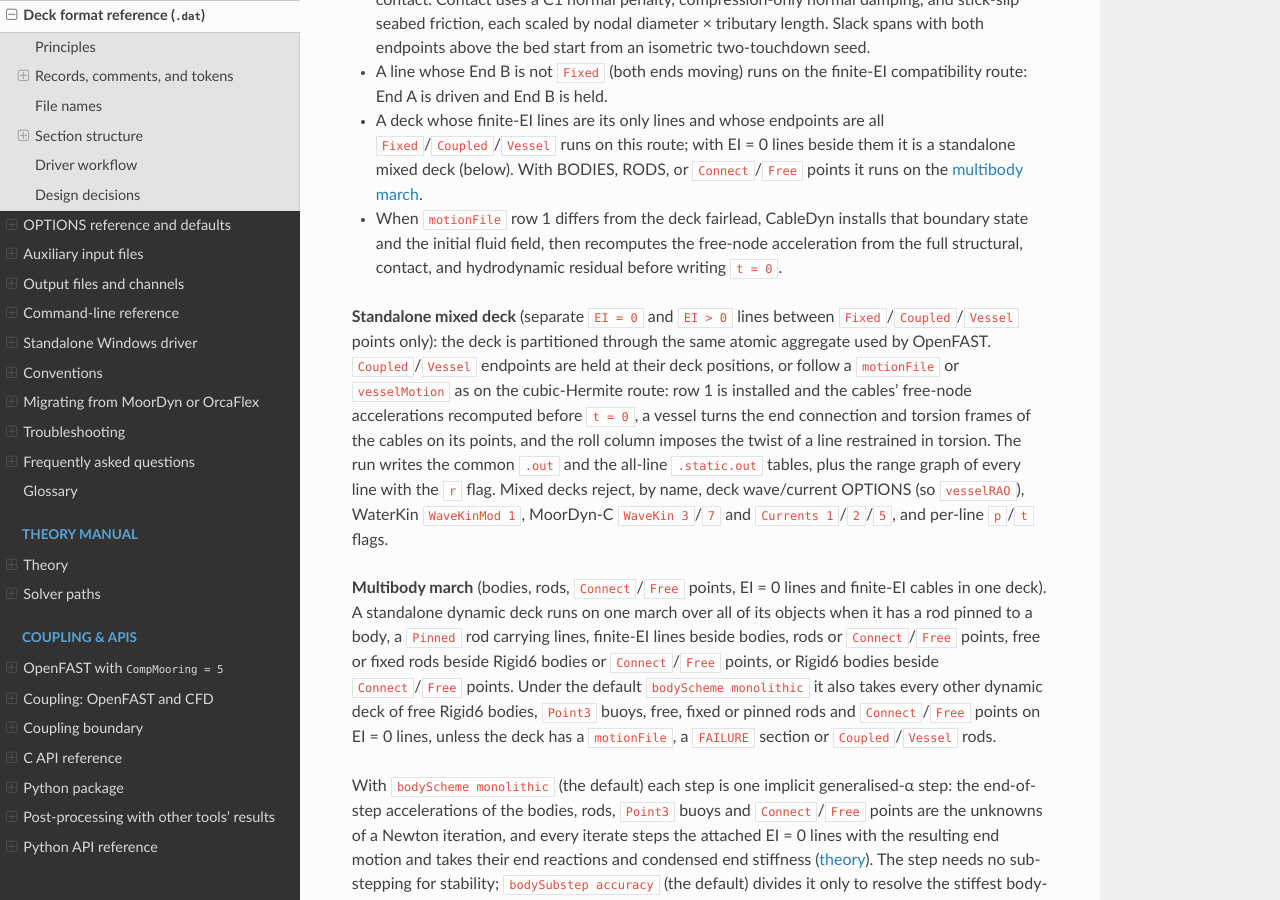
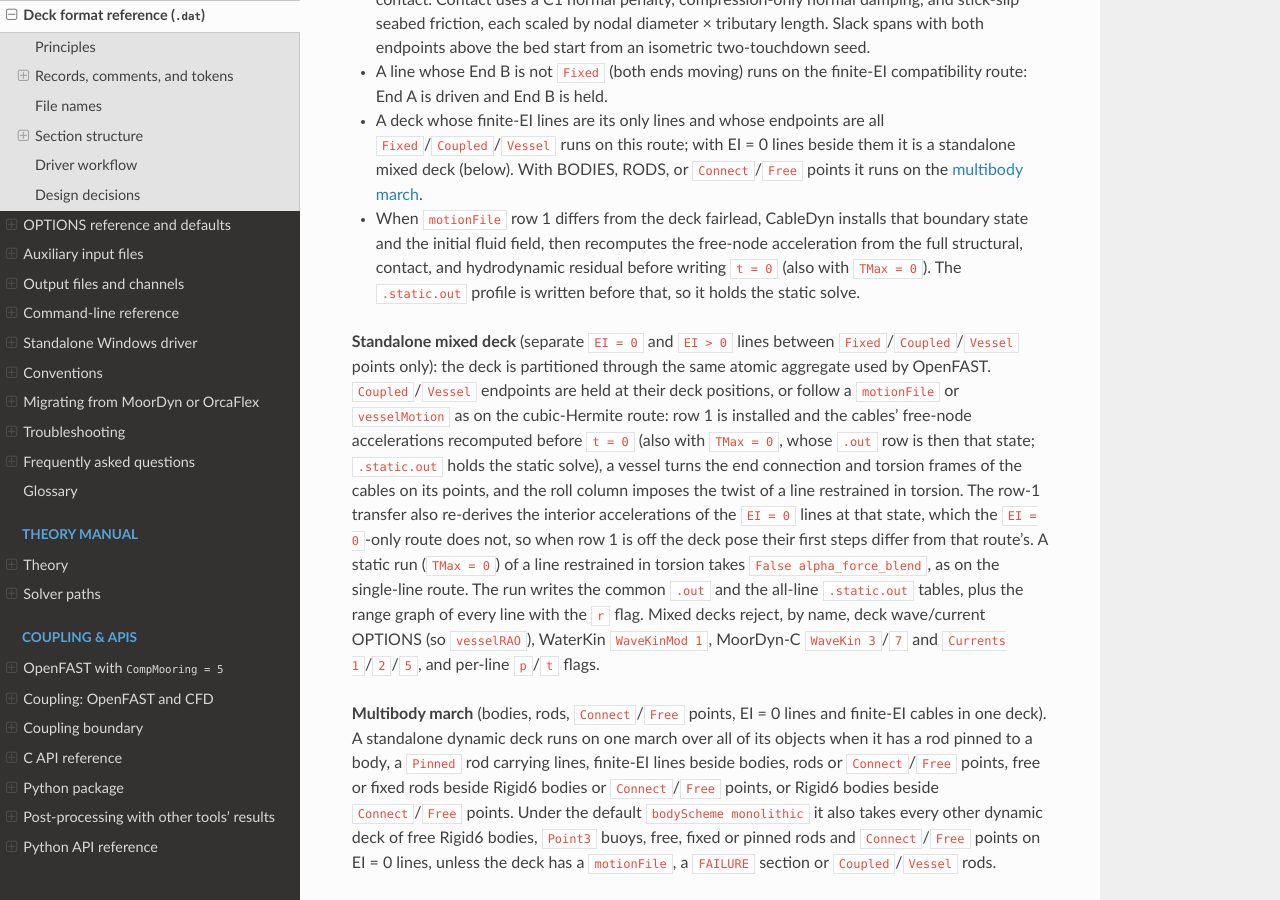
Before and after one commit to SMI-Lab-Inha/CableDyn, a Sphinx documentation site: the page built from doc/driver_format.md, in a window 1280 px wide and 900 px high, scrolled down 8013 px. Built offline with Sphinx 7.4.7 and the Read the Docs theme 3.1.0, drawn with Linux system fonts in a browser that asks for light colours.

Commit message:
fix(torsion): static mixed runs, row 1 at TMax = 0, static profile before the install
Review fixes for the prescribed motion and torsion on the standalone mixed
deck:
- a static mixed run (TMax = 0) of a line restrained in torsion takes
  False alpha_force_blend, as the single-line route and the Python reader
  do: CD_Init_Deck_Aggregate / CD_AGG_Init_From_Deck take static_run (the
  driver passes nstep == 0); a dynamic run still stops with the
  "torsion in a dynamic run" message;
- with TMax = 0 the mixed route installs motion row 1 as the single-line
  routes do (the t = 0 row is that state);
- both finite-EI routes write .static.out before the row-1 install, so the
  file holds the static solve. A single-line deck whose row 1 is off the
  deck fairlead changes .static.out only (2 cm offset: fairlead x 0.02 ->
  0 m, tension 3.5 MN -> 29 kN); all 53 example decks are bit-identical;
- docs: the EI = 0 lines of a mixed deck re-derive their interior
  accelerations on the row-1 transfer, which the EI = 0-only route does
  not (documented, that route unchanged); index and openfast wording; the
  agreement figures hold for motions from rest (a start with a jump in
  velocity differs by several percent of the range).

test_mixed_route_torsion gates 5 and 6:
- TMax = 0, row 1 2 cm off the fairlead: both routes write the same t = 0
  row (difference 0 at the printed digits; FairTen 3.5 MN, the installed
  row) and a .static.out with the fairlead at x = 0;
- a static mixed deck with torsion and False alpha_force_blend runs
  (torque error 3.4e-6 N m against GJ Phi/L); the same deck with
  TMax = 1 stops by name.
On the previous commit gate 5 fails (the mixed t = 0 row is the static
state, the single-line .static.out shows x = 0.02) and gate 6 fails (the
static deck is refused). The Python parity test accepts the static deck.

test_native_model: collect garbage before counting the constructor's
close calls, so a model of an earlier test finalised by the collector is
not counted (the suite's allocation pattern made it fail in a full run).

Signed-off-by: Jae Hoon Seo <jaehoon.seo@inha.ac.kr>

```diff
--- a/doc/driver_format.md
+++ b/doc/driver_format.md
@@ -334,14 +334,20 @@
   [multibody march](#multibody-march).
 - When `motionFile` row 1 differs from the deck fairlead, CableDyn installs that boundary state
   and the initial fluid field, then recomputes the free-node acceleration from the full
-  structural, contact, and hydrodynamic residual before writing `t = 0`.
+  structural, contact, and hydrodynamic residual before writing `t = 0` (also with `TMax = 0`).
+  The `.static.out` profile is written before that, so it holds the static solve.
 
 **Standalone mixed deck** (separate `EI = 0` and `EI > 0` lines between `Fixed`/`Coupled`/`Vessel`
 points only): the deck is partitioned through the same atomic aggregate used by OpenFAST.
 `Coupled`/`Vessel` endpoints are held at their deck positions, or follow a `motionFile` or
 `vesselMotion` as on the cubic-Hermite route: row 1 is installed and the cables' free-node
-accelerations recomputed before `t = 0`, a vessel turns the end connection and torsion frames of
-the cables on its points, and the roll column imposes the twist of a line restrained in torsion.
+accelerations recomputed before `t = 0` (also with `TMax = 0`, whose `.out` row is then that
+state; `.static.out` holds the static solve), a vessel turns the end connection and torsion
+frames of the cables on its points, and the roll column imposes the twist of a line restrained
+in torsion. The row-1 transfer also re-derives the interior accelerations of the `EI = 0` lines
+at that state, which the `EI = 0`-only route does not, so when row 1 is off the deck pose their
+first steps differ from that route's. A static run (`TMax = 0`) of a line restrained in torsion
+takes `False alpha_force_blend`, as on the single-line route.
 The run writes the common `.out` and the all-line `.static.out` tables, plus the range graph of
 every line with the `r` flag.
 Mixed decks reject, by name, deck wave/current OPTIONS (so `vesselRAO`), WaterKin `WaveKinMod 1`,
--- a/doc/index.rst
+++ b/doc/index.rst
@@ -85,7 +85,8 @@
      - static and dynamic
      - coupled dynamic
    * - Mixed deck: moorings and power cables together
-     - static and dynamic (held ends; moving bodies, rods, and points on the multibody march)
+     - static and dynamic (held ends or a ``motionFile``/``vesselMotion``; moving bodies, rods,
+       and points on the multibody march)
      - coupled dynamic
    * - Automatic Newton static equilibrium, no initial shape or relaxation
      - yes
--- a/doc/openfast.rst
+++ b/doc/openfast.rst
@@ -348,7 +348,8 @@
 translation only and refuse torsion columns; a C API host that initialises with
 ``CableDyn_InitDeckRotating`` passes its rotations (:doc:`capi`). The standalone driver runs a
 deck that mixes ``EI = 0`` and finite-EI lines on the same aggregate, holding the line end
-frames or turning them with its ``vesselMotion`` and its ``motionFile`` roll column.
+frames or turning them with its ``vesselMotion``, and imposing the twist of its ``motionFile``
+roll column.
 
 Lifecycle features
 ------------------
```
Also changed, not shown: CHANGELOG.md (+15 -5 lines), VALIDATION.md (+6 -1 lines), doc/standalone_driver.rst (+6 -3 lines), 5 other files.
